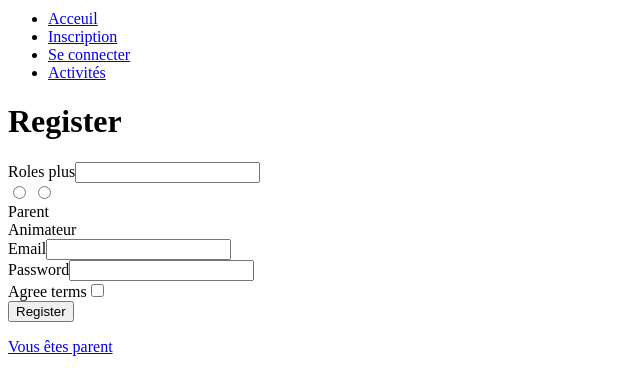
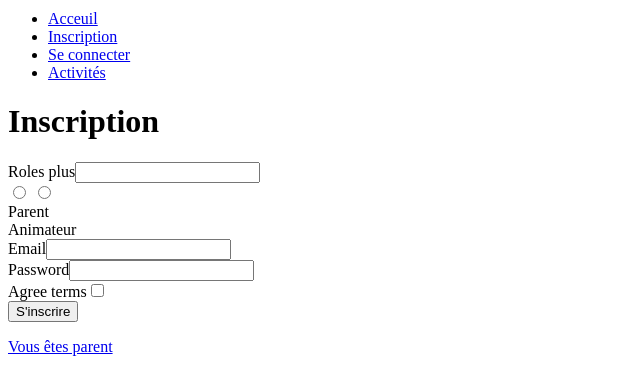
Before and after one commit to FranckBt/KIMANIM, a Symfony app: template templates/registration/register.html.twig in a window 1280 px wide. Shown: the part 496-869 px from the top of the page, without its empty margins (0-640 px from the left). Run offline with Twig, Linux system fonts and the light colour scheme; the template is opened without the code that fills it, so the values that code supplies are empty; form fields are guessed from the names that the template uses; some libraries are stand-ins or nearby versions.

Commit message:
translation

```diff
--- a/templates/registration/register.html.twig
+++ b/templates/registration/register.html.twig
@@ -3,7 +3,7 @@
 {% block title %}Register{% endblock %}
 
 {% block body %}
-    <h1 class="title-register">Register</h1>
+    <h1 class="title-register">Inscription</h1>
 
     {{ form_start(registrationForm) }}
     <div class="wrapperformreal">
@@ -28,7 +28,7 @@
             label: 'Password'
         }) }}
         {{ form_row(registrationForm.agreeTerms) }}
-        <button type="submit" class="btn-submit">Register</button>
+        <button type="submit" class="btn-submit">S'inscrire</button>
     {{ form_end(registrationForm) }}
 {% endblock %}
 
```
